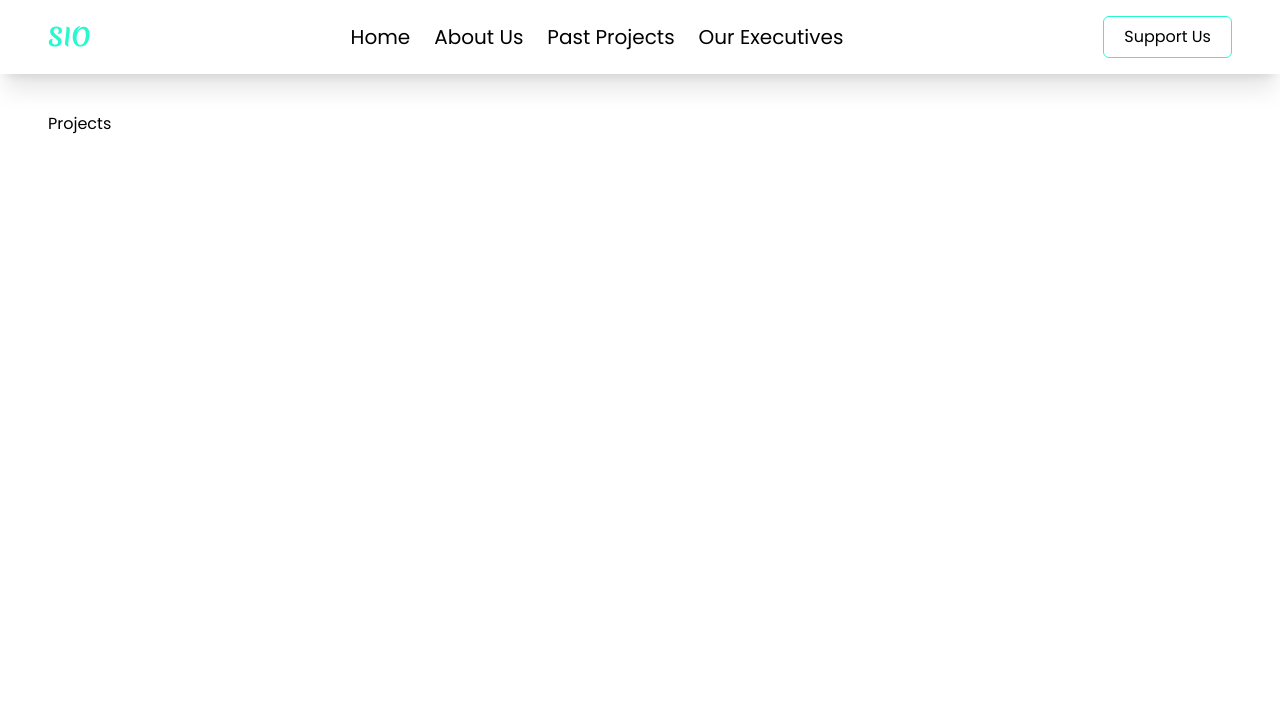
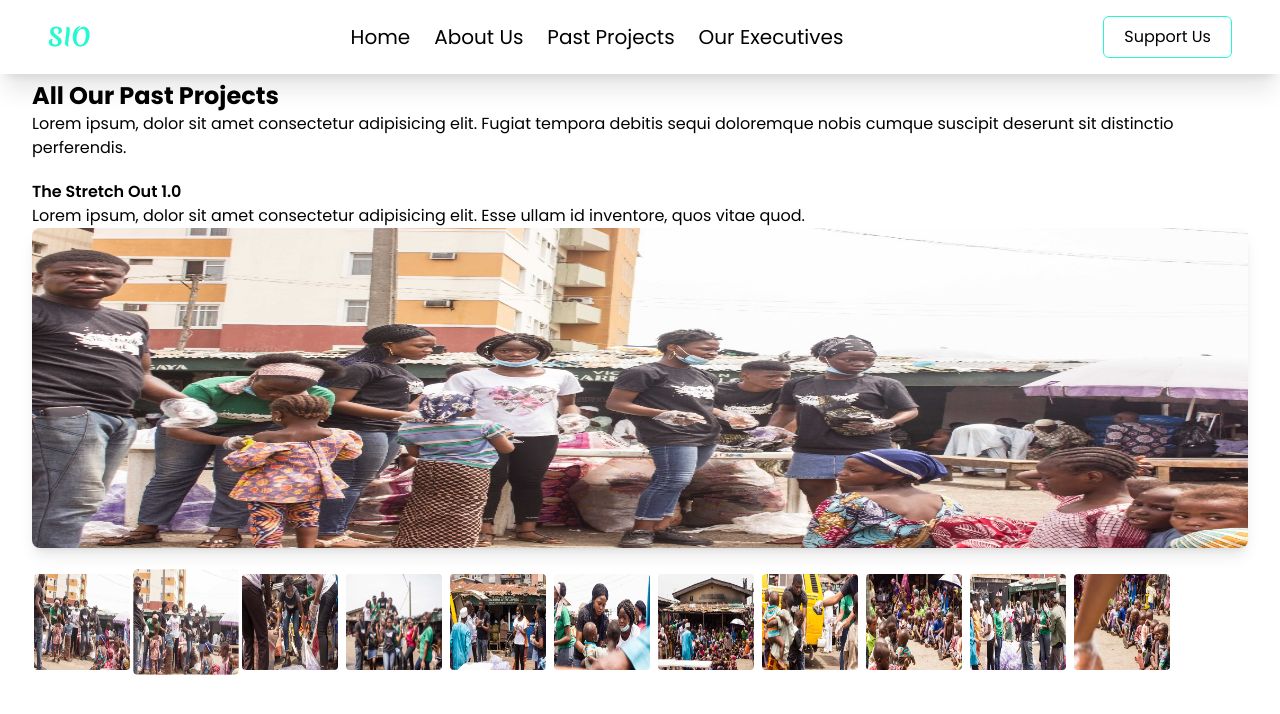
Before and after one commit to Jaymi-01/the-slum-impact-organization, a React (Vite) app: page /projects in a window 1280 px wide. Shown: the top 714 px of the page. Built offline with nearby package versions, Linux system fonts and the light colour scheme.

Commit message:
added a carousel for project 1

```diff
--- a/src/pages/Projects.jsx
+++ b/src/pages/Projects.jsx
@@ -1,9 +1,93 @@
-import React from 'react'
+import React, { useState, useEffect } from 'react';
+import image1 from '../images/tso1/image1.jpg';
+import image2 from '../images/tso1/image2.jpg';
+import image3 from '../images/tso1/image3.jpg';
+import image4 from '../images/tso1/image4.jpg';
+import image5 from '../images/tso1/image5.jpg';
+import image6 from '../images/tso1/image6.jpg';
+import image7 from '../images/tso1/image7.jpg';
+import image8 from '../images/tso1/image8.jpg';
+import image9 from '../images/tso1/image9.jpg';
+import image10 from '../images/tso1/image10.jpg';
+import image11 from '../images/tso1/image11.jpg'
+
+
 
 const Projects = () => {
+  const [selectedImageIndex, setSelectedImageIndex] = useState(0);
+
+  const tso1 = [
+    image1,
+    image2,
+    image3,
+    image4,
+    image5,
+    image6,
+    image7,
+    image8,
+    image9,
+    image10,
+    image11,
+
+
+  ];
+
+  // Handle thumbnail click to change selected image
+  const handleThumbnailClick = (index) => {
+    setSelectedImageIndex(index);
+  };
+
+  // Autoplay logic with useEffect
+  useEffect(() => {
+    const interval = setInterval(() => {
+      setSelectedImageIndex((prevIndex) =>
+        prevIndex === tso1.length - 1 ? 0 : prevIndex + 1
+      );
+    }, 3000); // Change image every 3 seconds
+
+    return () => clearInterval(interval); // Cleanup interval on component unmount
+  }, [tso1.length]);
+
   return (
-    <div className='mt-28 mx-6 md:mx-12'>Projects</div>
-  )
-}
+    <div className="max-w-full mt-20 mx-auto px-4 md:px-6 lg:px-8">
+      <div>
+        <h1 className='text-3xl font-bold text-center md:text-2xl md:text-start'>All Our Past Projects</h1>
+        <p>Lorem ipsum, dolor sit amet consectetur adipisicing elit. Fugiat tempora debitis sequi doloremque nobis cumque suscipit deserunt sit distinctio perferendis.</p>
+      </div>
 
-export default Projects
+      <div className='mt-5'>
+        <h3 className='font-semibold'>The Stretch Out 1.0</h3>
+        <p>Lorem ipsum, dolor sit amet consectetur adipisicing elit. Esse ullam id inventore, quos vitae quod.</p>
+      </div>
+      {/* Main Image */}
+      <div className="mb-4">
+        <img
+          src={tso1[selectedImageIndex]}
+          alt={`Selected Image ${selectedImageIndex + 1}`}
+          className="w-full h-50 md:h-80 object-container rounded-lg shadow-lg"
+        />
+      </div>
+
+      {/* Thumbnails */}
+      <div className="flex gap-1 py-2">
+        {tso1.map((image, index) => (
+          <div
+            key={index}
+            onClick={() => handleThumbnailClick(index)}
+            className={`cursor-pointer transition-transform transform ${
+              index === selectedImageIndex ? 'scale-110' : 'scale-100'
+            }`}
+          >
+            <img
+              src={image}
+              alt={`Thumbnail ${index + 1}`}
+              className="w-20 h-20 md:w-25 md:h-25 rounded-md border-2 border-transparent hover:border-gray-500"
+            />
+          </div>
+        ))}
+      </div>
+    </div>
+  );
+};
+
+export default Projects;
```
